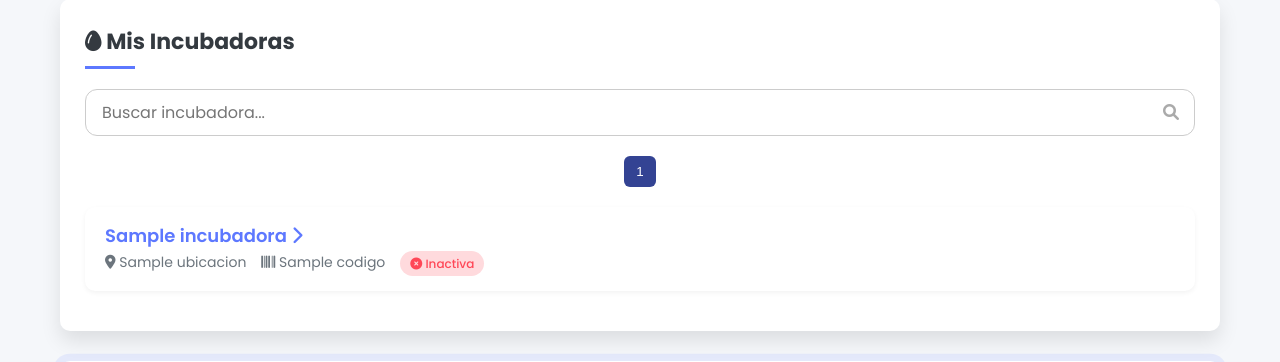
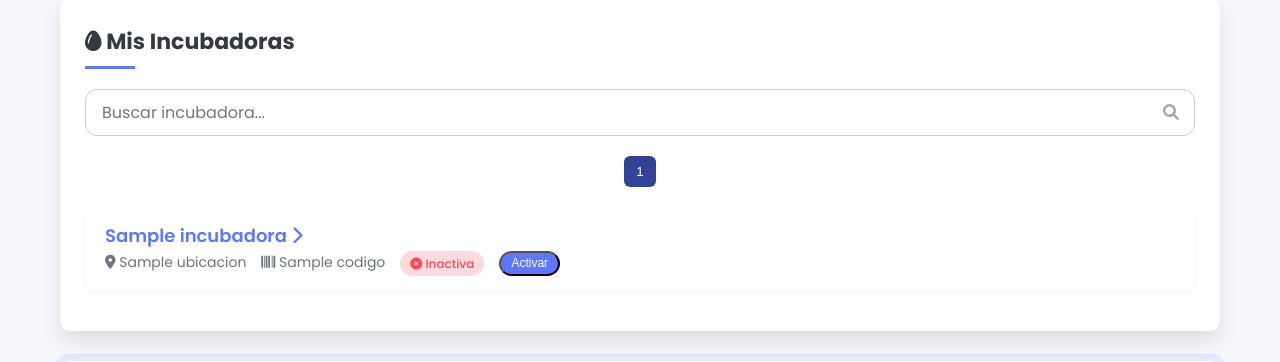
Before and after one commit to ChinitoPacas31/mockup, a Flask app: template backend-flask/templates/incubadoras.html in a window 1280 px wide. Shown: the part 176-538 px from the top of the page. Run offline with Flask 3, Linux system fonts and the light colour scheme; the template is opened without the code that fills it: most values are stand-ins (such as "Sample title", 1, 10 or a date in 2020).

Commit message:
botoncillo
si

```diff
--- a/backend-flask/app.py
+++ b/backend-flask/app.py
@@ -324,5 +324,16 @@ def perfil_registros():
     registros.sort(key=lambda r: r["fechaHora"])
     return jsonify(registros)
 
+@app.route('/api/incubadora/<id>/toggle', methods=['POST'])
+def toggle_incubadora(id):
+    incubadora = incubadoras_col.find_one({"_id": ObjectId(id)})
+    if not incubadora:
+        return jsonify({"success": False, "message": "Incubadora no encontrada"}), 404
+
+    nueva_activa = not incubadora.get("activa", True)
+    incubadoras_col.update_one({"_id": ObjectId(id)}, {"$set": {"activa": nueva_activa}})
+
+    return jsonify({"success": True, "activa": nueva_activa})
+
 if __name__ == '__main__':
     app.run(host='0.0.0.0', port=5000, debug=True)
--- a/backend-flask/static/css/incubadoras.css
+++ b/backend-flask/static/css/incubadoras.css
@@ -169,6 +169,15 @@
     font-weight: 500;
   }
 
+  .btn-incubadora-status {
+    padding: 3px 10px;
+    border-radius: 20px;
+    font-size: 12px;
+    font-weight: 500;
+    background-color: #5d78ff;
+    color: white;
+  }
+
   .status-active {
     background-color: rgba(46, 204, 113, 0.2);
     color: var(--success-color);
--- a/backend-flask/templates/incubadoras.html
+++ b/backend-flask/templates/incubadoras.html
@@ -43,10 +43,14 @@
               <div class="incubadora-details">
                 <span><i class="fas fa-map-marker-alt"></i> {{ i.ubicacion }}</span>
                 <span><i class="fas fa-barcode"></i> {{ i.codigo }}</span>
-                <span class="incubadora-status {{ 'status-active' if i.activa else 'status-inactive' }}">
+                <span id="estado-{{ i.id }}" class="incubadora-status {{ 'status-active' if i.activa else 'status-inactive' }}">
                   <i class="fas fa-{{ 'check-circle' if i.activa else 'times-circle' }}"></i>
                   {{ "Activa" if i.activa else "Inactiva" }}
                 </span>
+                <button class="btn-incubadora-status" onclick="toggleIncubadora('{{ i.id }}')">
+                  {{ "Desactivar" if i.activa else "Activar" }}
+                </button>
+
               </div>
             </div>
           </li>
@@ -165,6 +169,40 @@ document.addEventListener('DOMContentLoaded', () => {
   mostrarPagina(paginaActual);
 });
 
+function toggleIncubadora(id) {
+    fetch(`/api/incubadora/${id}/toggle`, {
+      method: 'POST'
+    })
+    .then(res => res.json())
+    .then(data => {
+      if (data.success) {
+        const estadoEl = document.getElementById(`estado-${id}`);
+        const icon = estadoEl.querySelector('i');
+        const boton = estadoEl.nextElementSibling;
+
+        if (data.activa) {
+          estadoEl.classList.remove('status-inactive');
+          estadoEl.classList.add('status-active');
+          icon.className = 'fas fa-check-circle';
+          estadoEl.innerHTML = `<i class="fas fa-check-circle"></i> Activa`;
+          boton.textContent = 'Desactivar';
+        } else {
+          estadoEl.classList.remove('status-active');
+          estadoEl.classList.add('status-inactive');
+          icon.className = 'fas fa-times-circle';
+          estadoEl.innerHTML = `<i class="fas fa-times-circle"></i> Inactiva`;
+          boton.textContent = 'Activar';
+        }
+      } else {
+        alert('Error al cambiar estado.');
+      }
+    })
+    .catch(err => {
+      console.error('Error en toggle:', err);
+      alert('Error en la petición.');
+    });
+  }
+
   </script>
 </body>
 </html>
```
